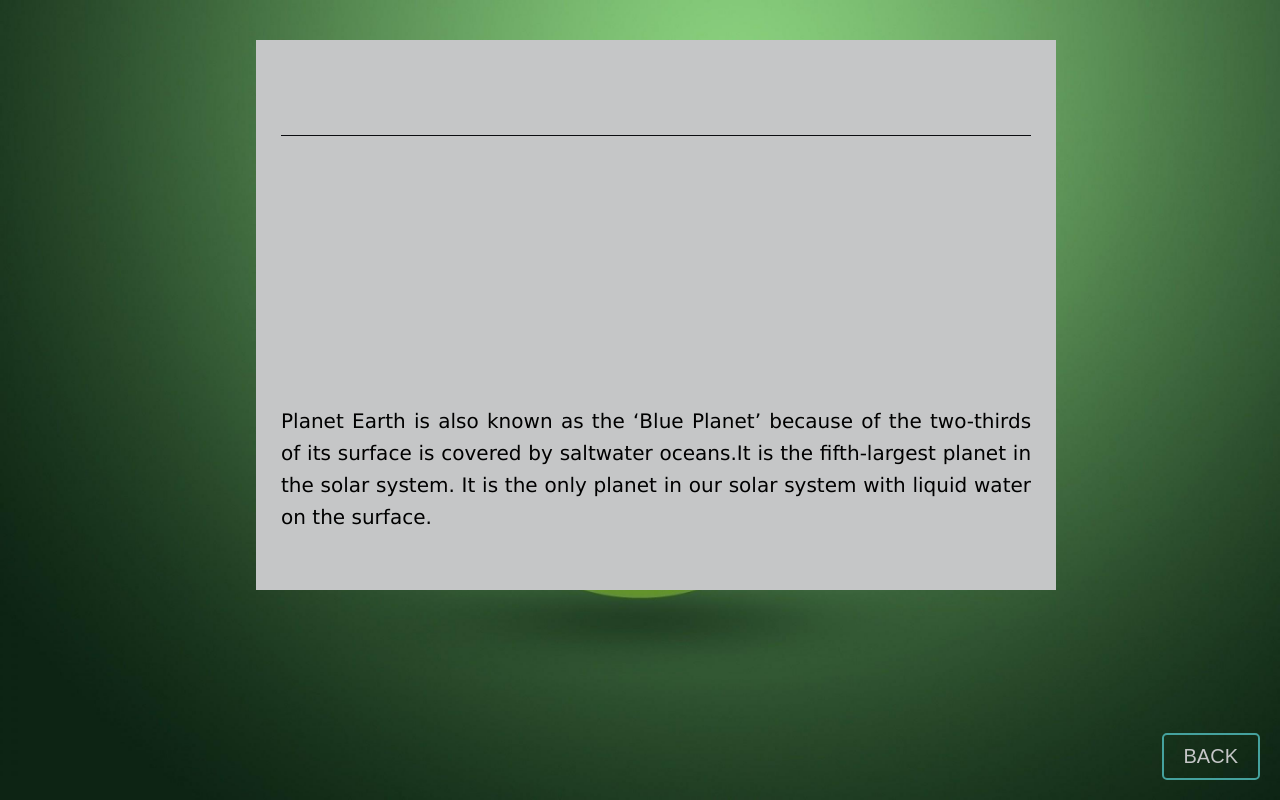
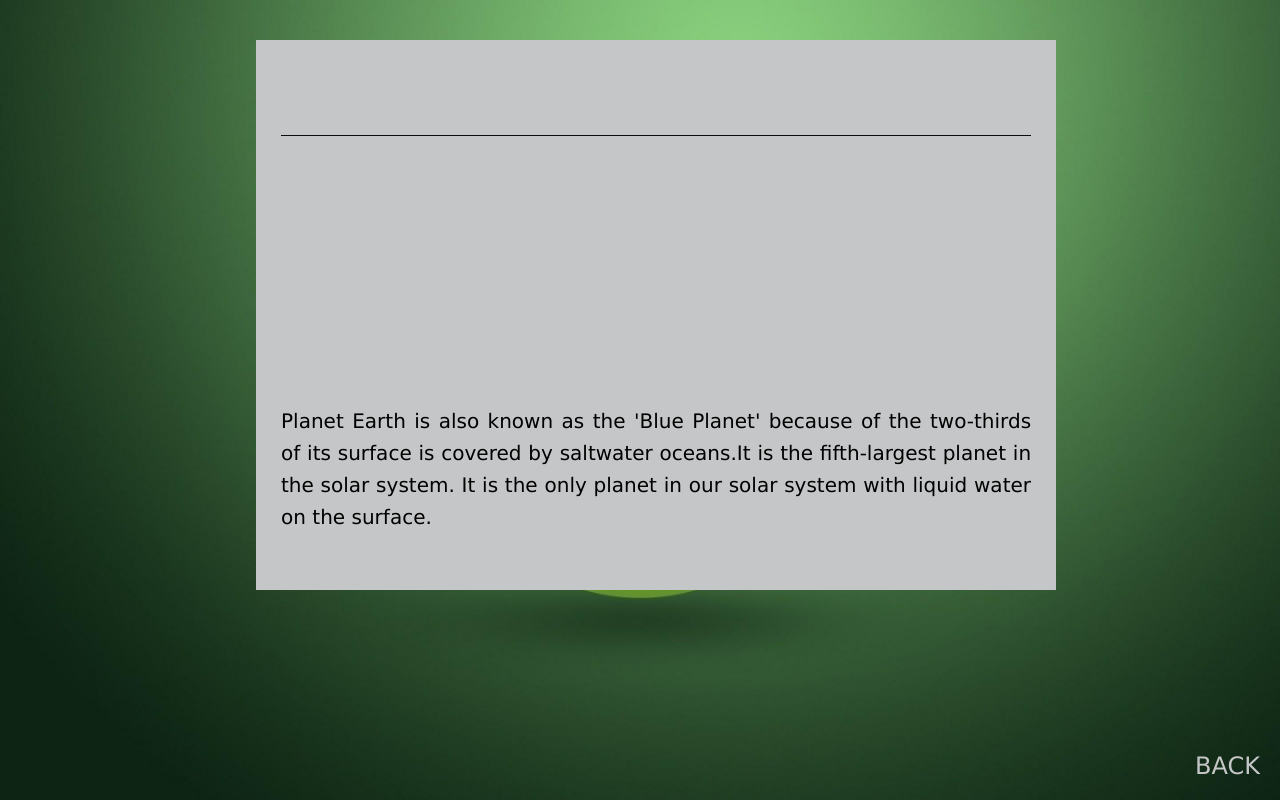
Before and after one commit to HabibRahmani/Typing, a plain HTML site: page games/game-2.html in a window 1280 px wide. Drawn offline with Linux system fonts and the light colour scheme.

Commit message:
add design

```diff
--- a/games/game-2.app.js
+++ b/games/game-2.app.js
@@ -4,7 +4,7 @@ let car = document.querySelector('.car');
 let speedText = document.querySelector('.speed-text');
 
 
-const paragraphs = ["Planet Earth is also known as the ‘Blue Planet’ because of the two-thirds of its surface is covered by saltwater oceans.It is the fifth-largest planet in the solar system. It is the only planet in our solar system with liquid water on the surface.",
+const paragraphs = ["Planet Earth is also known as the 'Blue Planet' because of the two-thirds of its surface is covered by saltwater oceans.It is the fifth-largest planet in the solar system. It is the only planet in our solar system with liquid water on the surface.",
     "monib",
     "ahmad",
 ];
--- a/games/game-2.html
+++ b/games/game-2.html
@@ -21,9 +21,9 @@
                 <p class="topic-text"></p>
             </div>
 
-            <a href="games.html">
-                <button class="back">BACK</button>
-            </a>
+            <div class="games-back-btn">
+                <a href="./games.html">BACK</a>
+            </div>
         </div>
     </div>
 
--- a/games/games-style.css
+++ b/games/games-style.css
@@ -66,22 +66,19 @@
     font-family: Verdana, Geneva, Tahoma, sans-serif;
 }
 
-.back {
+.games-back-btn a{
     position: absolute;
     bottom: 20px;
     right: 20px;
+    text-decoration: none;
     cursor: pointer;
-    padding: 10px 20px;
-    background-color: unset;
     color: var(--text-color);
-    border-radius: 5px;
-    border: 2px solid var(--border-color);
-    font-size: 20px;
+    font-size: 24px;
+    font-family: Verdana, Geneva, Tahoma, sans-serif;
 }
-
-.back:hover {
+.games-back-btn a:hover {
     transition: 0.3s;
-    color: var(--title-color);
+    color: var(--sidebar);
 }
 /* ######### second game ########*/
 .second-game {
@@ -123,7 +120,7 @@
     position: absolute;
     width: 37px;
     height: 20px;
-    top: 115px;
+    top: 118px;
     left: 298px;
     background-size: 40px;
     transition: 0.3s;
```
Also changed, not shown: games/game-1.html (+3 -3 lines), games/games.html (+3 -3 lines), persian-lessons.html (+2 -0 lines).
